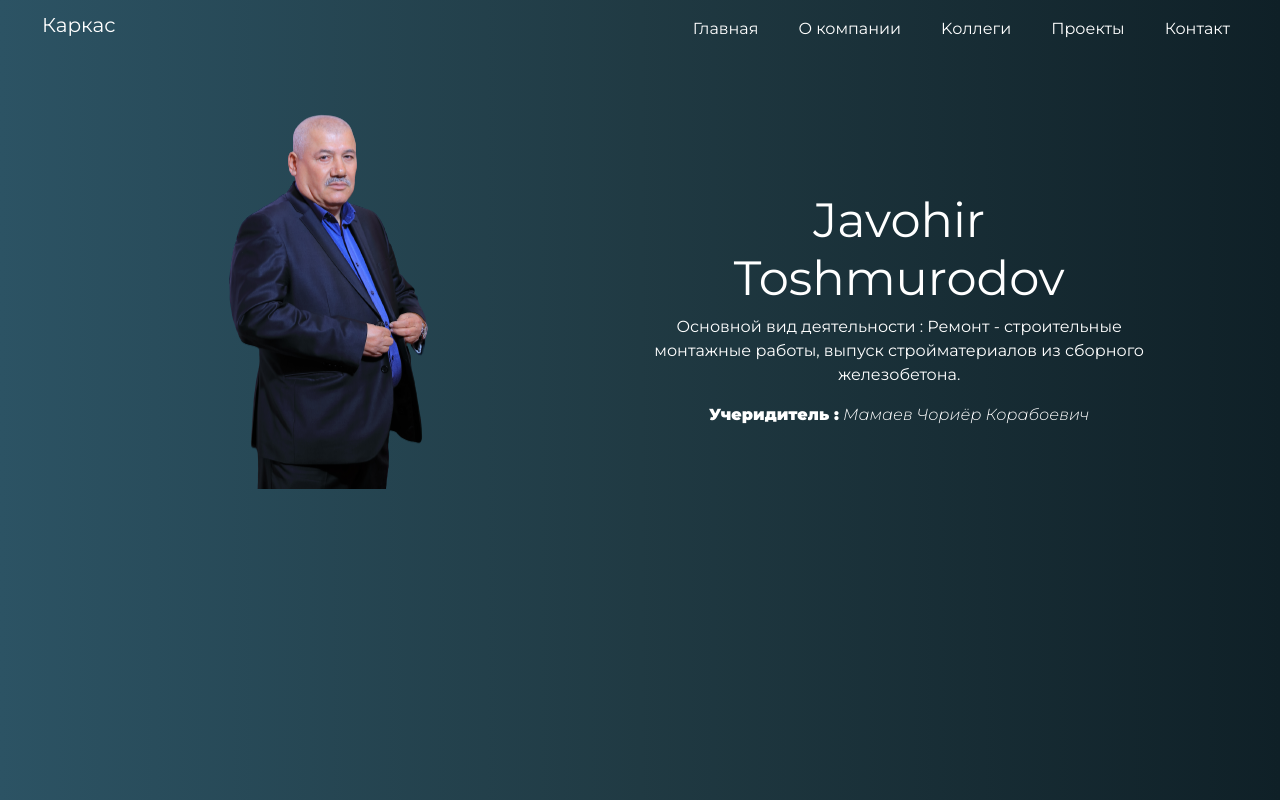
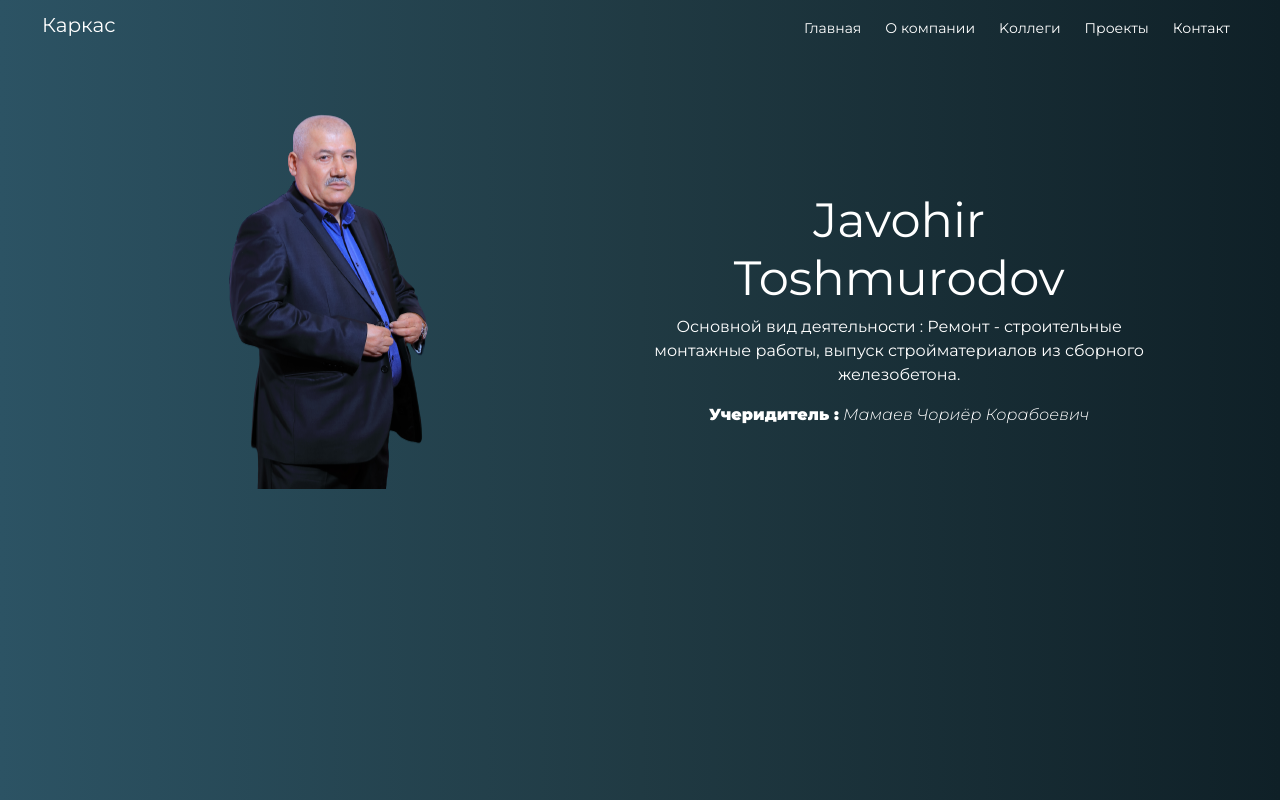
Before and after one commit to javohirToshmurodov/project, a React (Create React App) app: page / in a window 1280 px wide. Built offline with nearby package versions, Linux system fonts and the light colour scheme.

Commit message:
style-changed

```diff
--- a/src/components/Header/index.js
+++ b/src/components/Header/index.js
@@ -28,7 +28,7 @@ export default function Header() {
               className="collapse navbar-collapse justify-content-end "
               id="navbarNav"
             >
-              <ul className="navbar-nav gap-4 align-items-center">
+              <ul className="navbar-nav gap-2 align-items-center">
                 <li className="nav-item">
                   <NavLink
                     to={"/"}
--- a/src/styles/index.js
+++ b/src/styles/index.js
@@ -5,6 +5,7 @@ export const NavbarWrapper = styled.div`
     border-bottom: 1px solid transparent;
     transition: all 0.3s ease;
     border-radius: 5px 5px 0 0 ;
+    font-size: 14px;
     :hover {
       border-bottom: 1px solid white;
     }
```
